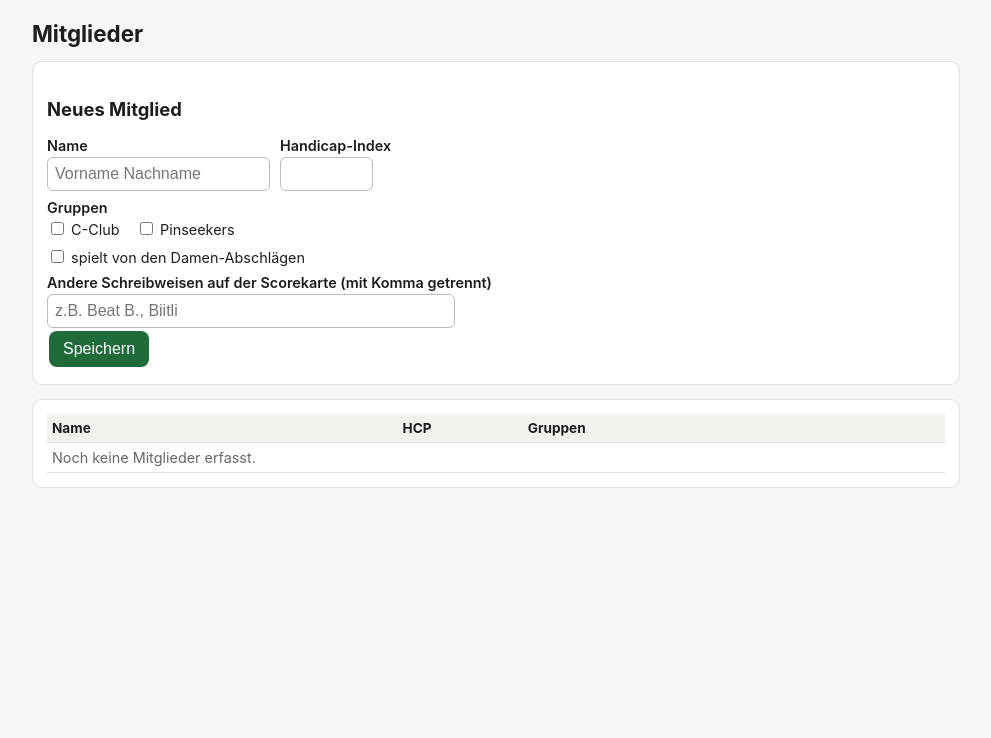
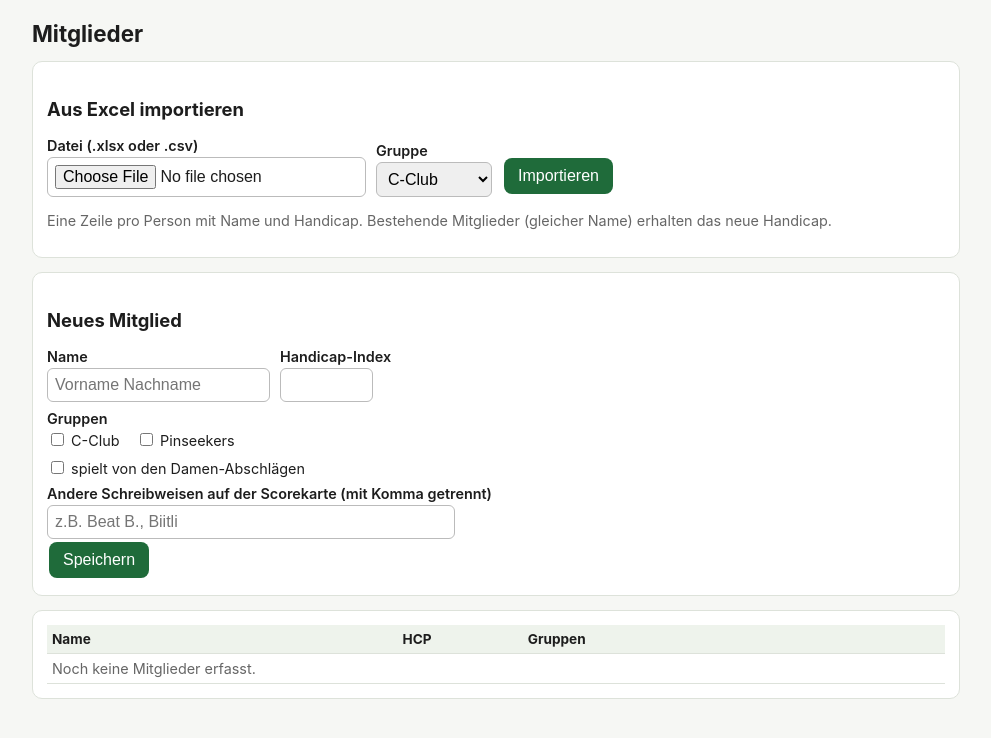
Before and after one commit to Biitli/stableford-app, a FastAPI app: page /mitglieder in a window 1280 px wide. Shown: the part 41-779 px from the top of the page, without its empty margins (144-1135 px from the left). Run offline with FastAPI, Linux system fonts and the light colour scheme.

Commit message:
Mitglieder aus Excel oder CSV importieren
Co-Authored-By: Claude Opus 5.5 (1M context) <noreply@anthropic.com>
Claude-Session: https://claude.ai/code/session_017cgc4v8aJosEzXapLBYcyn

```diff
--- a/app/main.py
+++ b/app/main.py
@@ -13,7 +13,7 @@ from fastapi.staticfiles import StaticFiles
 from fastapi.templating import Jinja2Templates
 from starlette.middleware.sessions import SessionMiddleware
 
-from . import ai, pdf
+from . import ai, importer, pdf
 from .rankings import daily_ranking, score_player, season_ranking, tee_of
 from .repo import Repo, slug
 from .storage import dropbox_token_set, storage_from_env
@@ -107,7 +107,8 @@ def home(request: Request):
 # Mitglieder
 @app.get("/mitglieder", response_class=HTMLResponse)
 def members(request: Request, edit: str | None = None):
-    return render(request, "members.html", members=repo.members(), edit=repo.member(edit) if edit else None)
+    return render(request, "members.html", members=repo.members(), edit=repo.member(edit) if edit else None,
+                  info=None)
 
 
 @app.post("/mitglieder")
@@ -120,6 +121,31 @@ def save_member(id: str = Form(""), name: str = Form(...), hcp: str = Form(...),
         m["id"] = id
     repo.save_member(m)
     return back("/mitglieder")
+
+
+@app.post("/mitglieder/import", response_class=HTMLResponse)
+async def import_members(request: Request, group: str = Form(...), file: UploadFile = File(...)):
+    try:
+        rows = importer.read_file(file.filename or "", await file.read())
+    except Exception as e:  # noqa: BLE001
+        rows, error = [], f"Datei konnte nicht gelesen werden ({e})."
+    else:
+        error = None if rows else "In der Datei wurden keine Namen mit Handicap gefunden."
+    by_name = {slug(m["name"]): m for m in repo.members()}
+    added = updated = 0
+    for name, hcp in rows:
+        m = by_name.get(slug(name))
+        if m:
+            m["hcp"] = hcp
+            if group not in m.get("groups", []):
+                m.setdefault("groups", []).append(group)
+            updated += 1
+        else:
+            m = {"name": name, "hcp": hcp, "groups": [group], "aliases": []}
+            added += 1
+        by_name[slug(name)] = repo.save_member(m)
+    info = error or f"{added} neu erfasst, {updated} aktualisiert ({group})."
+    return render(request, "members.html", members=repo.members(), edit=None, info=info)
 
 
 @app.post("/mitglieder/{mid}/loeschen")
--- a/app/templates/members.html
+++ b/app/templates/members.html
@@ -1,6 +1,16 @@
 {% extends "base.html" %}
 {% block content %}
 <h1>Mitglieder</h1>
+{% if info %}<div class="info">{{ info }}</div>{% endif %}
+<div class="card">
+  <h2>Aus Excel importieren</h2>
+  <form method="post" action="/mitglieder/import" enctype="multipart/form-data" class="row">
+    <div><label>Datei (.xlsx oder .csv)</label><input type="file" name="file" accept=".xlsx,.csv" required></div>
+    <div><label>Gruppe</label><select name="group">{% for g in settings.groups %}<option>{{ g }}</option>{% endfor %}</select></div>
+    <button>Importieren</button>
+  </form>
+  <p class="muted">Eine Zeile pro Person mit Name und Handicap. Bestehende Mitglieder (gleicher Name) erhalten das neue Handicap.</p>
+</div>
 <div class="card">
   <h2>{{ "Mitglied bearbeiten" if edit else "Neues Mitglied" }}</h2>
   <form method="post" action="/mitglieder">
--- a/requirements.txt
+++ b/requirements.txt
@@ -6,3 +6,4 @@ itsdangerous==2.2.0
 fpdf2==2.8.9
 dropbox==12.2.3
 anthropic==1.17.0
+openpyxl==3.1.5
```
Also changed, not shown: app/importer.py (added, +48 -0 lines), tests/test_web.py (+22 -0 lines).
